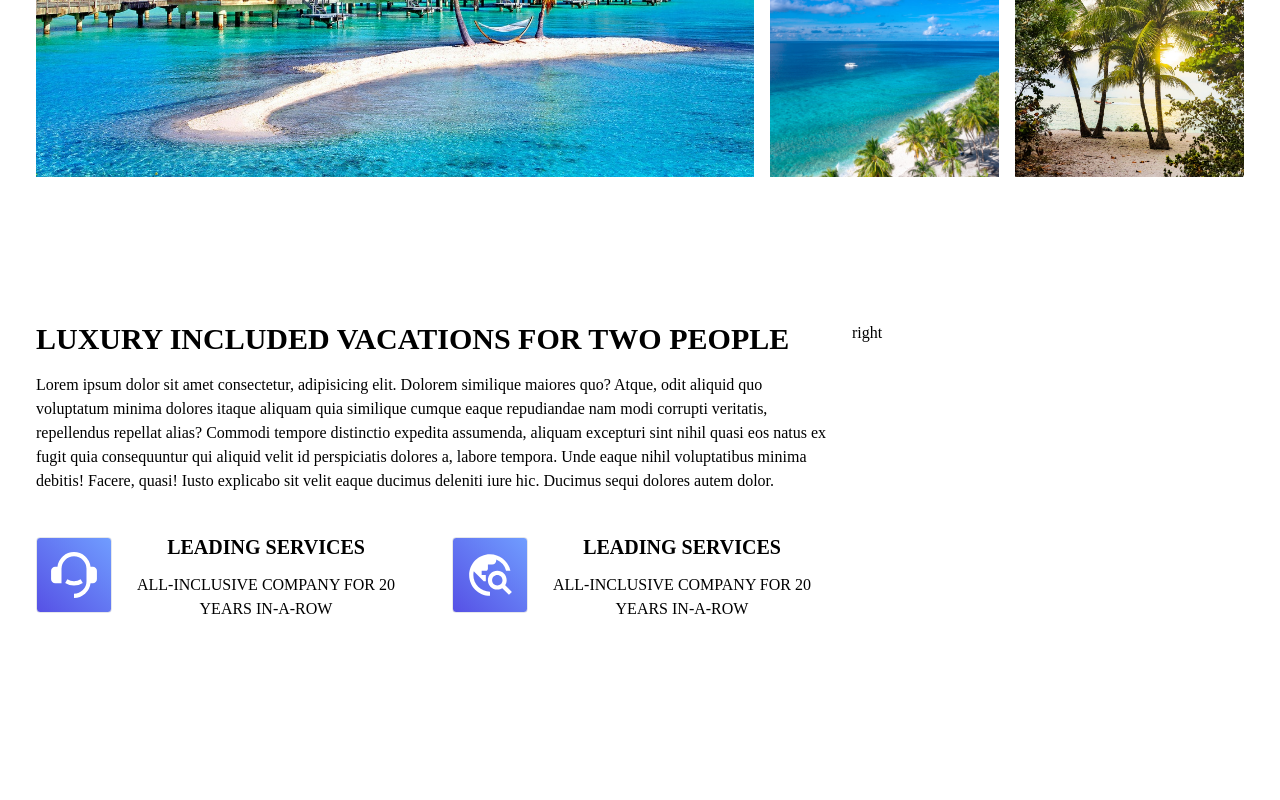
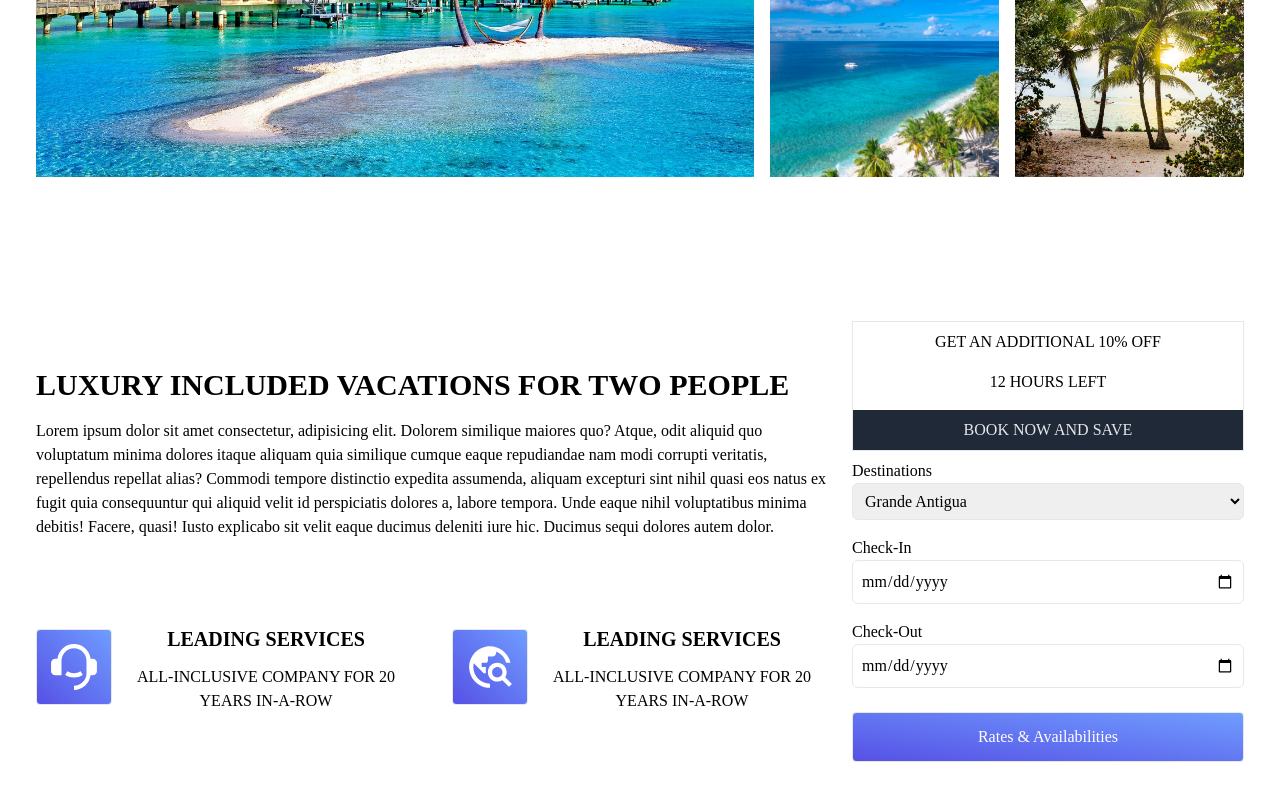
Before and after one commit to mriskisyahputraa2/WebTravel, a React (Create React App) app: page / in a window 1280 px wide. Shown: the part 1278-2078 px from the top of the page. Before the commit the page ends 1983 px from the top, so only its background shows below. Built offline with nearby package versions, Linux system fonts and the light colour scheme.

Commit message:
adding calender check-out

```diff
--- a/src/components/Search.jsx
+++ b/src/components/Search.jsx
@@ -26,7 +26,39 @@ function Search() {
                     </div>
                 </div>
             </div>
-            <div>right</div>
+
+            {/* Calender Check In*/}
+            <div>
+                <div className='border text-center'>
+                    <p className='pt-2'>GET AN ADDITIONAL 10% OFF</p>
+                    <p className='py-4'>12 HOURS LEFT</p>
+                    <p className='bg-gray-800 text-gray-200 p-2'>BOOK NOW AND SAVE</p>
+                </div>
+
+                <form className='w-full'>
+                    <div className='flex flex-col my-2'>
+                        <label>Destinations</label>
+                        <select className='border rounded-md p-2'>
+                            <option>Grande Antigua</option>
+                            <option>Key West</option>
+                            <option>Maldives</option>
+                            <option>Cozumel</option>
+                        </select>
+                    </div>
+
+                    <div className='flex flex-col my-4'>
+                        <label>Check-In</label>
+                        <input className='border rounded-md p-2' type="date" />
+                    </div>
+
+                    <div className='flex flex-col my-2'>
+                        <label>Check-Out</label>
+                        <input className='border rounded-md p-2' type="date" />
+                    </div>
+
+                    <button className='w-full my-4'>Rates & Availabilities</button>
+                </form>
+            </div>
         </div>
 
     </>
```
